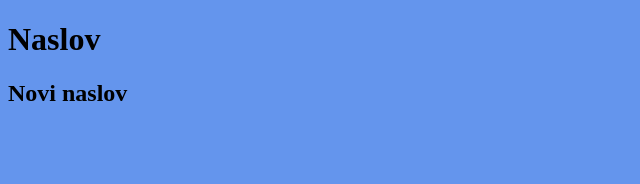
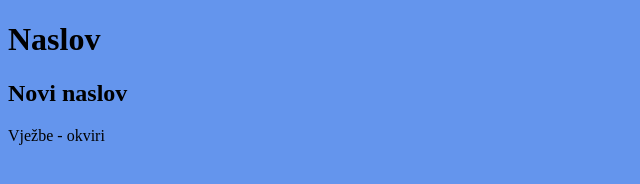
Before and after one commit to ldumancic/okviri-vj1.1, a plain HTML site: page index.html in a window 1280 px wide. Shown: the whole page, without its empty margins (0-640 px from the left). Drawn offline with Linux system fonts and the light colour scheme.

Commit message:
Promjene na HTML-u

```diff
--- a/index.html
+++ b/index.html
@@ -11,5 +11,6 @@
 <body>
     <h1>Naslov</h1>
     <h2>Novi naslov</h2>
+    <p>Vježbe - okviri</p>
 </body>
 </html>
```
